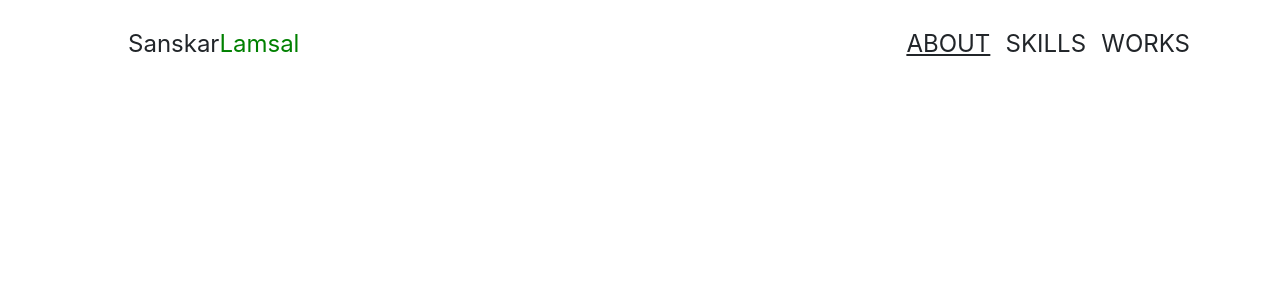
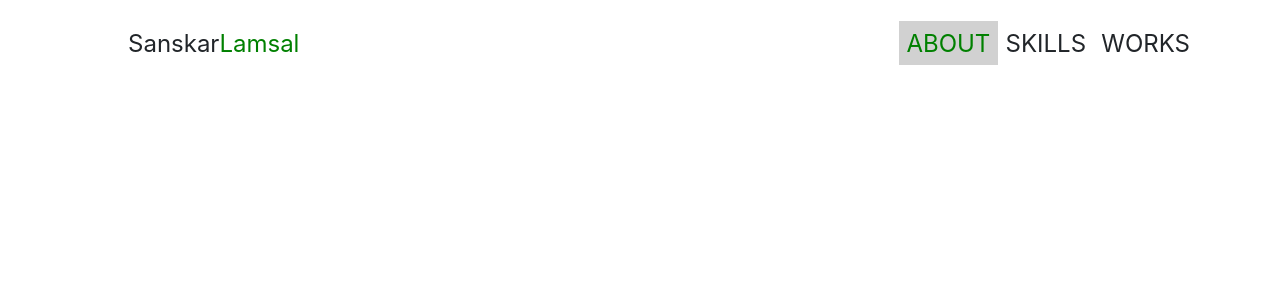
Before and after one commit to lamsal9677/Portfolio, a Vue app: page / in a window 1280 px wide. In both pictures the pointer is over the link "ABOUT". Shown: the top 300 px of the page. Built offline with nearby package versions, Linux system fonts and the light colour scheme.

Commit message:
Navbar Complete

```diff
--- a/src/App.vue
+++ b/src/App.vue
@@ -44,7 +44,13 @@
   margin-right: 0;
 }
 #link {
+  text-decoration: none;
   padding: 3%;
   color: inherit;
 }
+#link:hover {
+  text-decoration: none;
+  color: green;
+  background-color: rgb(209, 209, 209);
+}
 </style>
```
